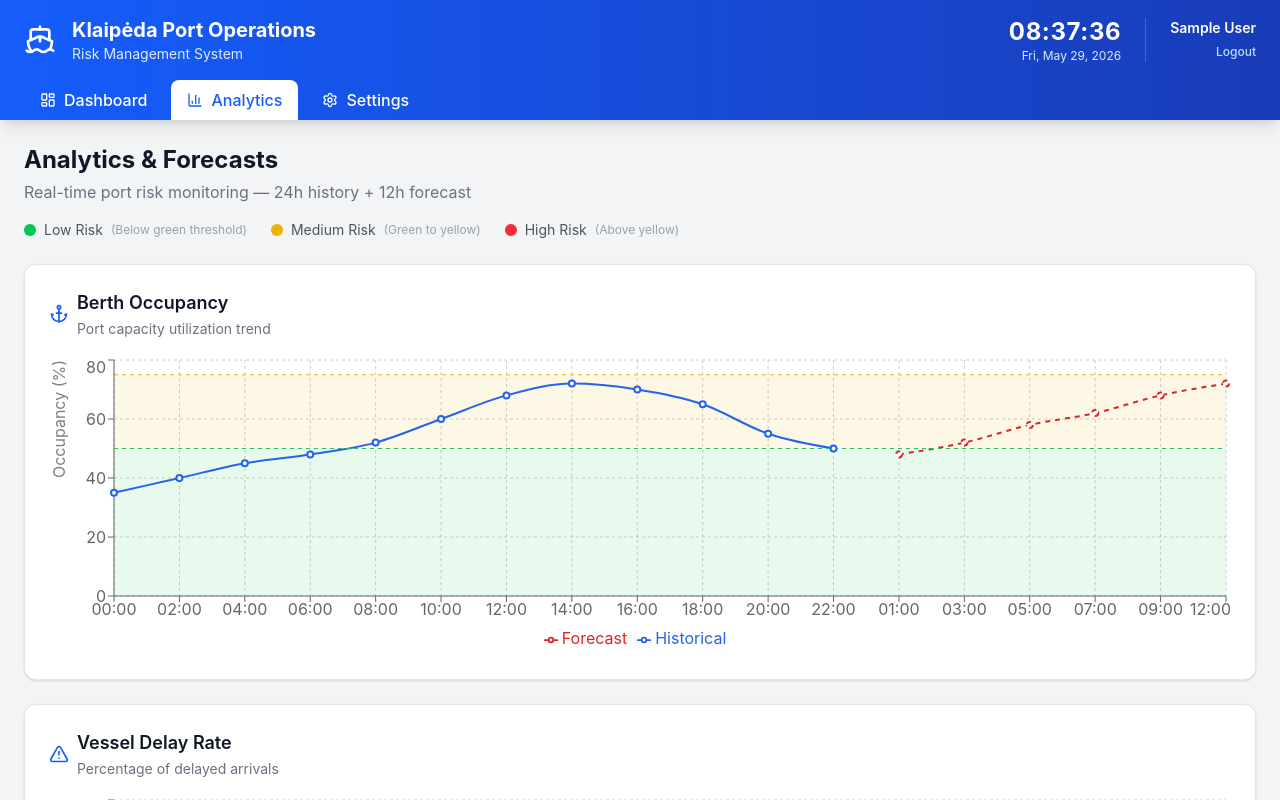
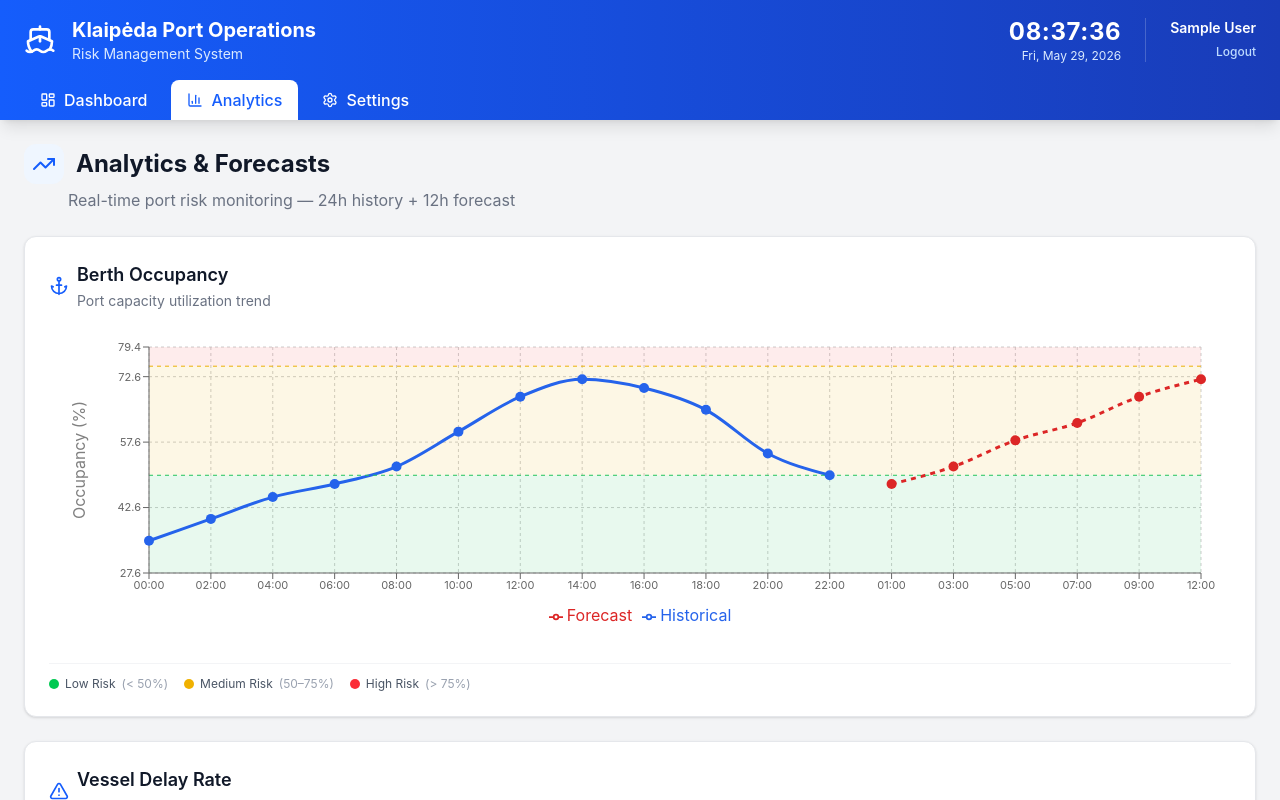
Before and after one commit to NikitaMotiejatis/LifeAfterTheDream, a React (Vite) app in the folder frontend/: page /analytics in a window 1280 px wide. Shown: the top 800 px of the page. Built offline with nearby package versions, Linux system fonts and the light colour scheme; sample sign-in values are in the browser's storage.

Commit message:
diagram improvement, text fix

```diff
--- a/frontend/src/components/analytics/AnalyticsCard.tsx
+++ b/frontend/src/components/analytics/AnalyticsCard.tsx
@@ -20,9 +20,17 @@ export default function AnalyticsCard({
   greenThreshold,
   yellowThreshold,
 }: AnalyticsCardProps) {
+  const getUnit = () => {
+    if (yAxisLabel.includes('%')) return '%';
+    if (yAxisLabel.includes('hours')) return 'hrs';
+    if (yAxisLabel.includes('Score')) return 'pts';
+    return '';
+  };
+  const unit = getUnit();
+
   return (
     <div className="bg-white rounded-xl shadow-sm border border-gray-200 p-6">
-      {/* Card Header with Icon */}
+      {/* Card Header*/}
       <div className="flex items-center gap-2 mb-4">
         <Icon className="w-5 h-5 text-blue-600" />
         <div className="flex-1">
@@ -39,6 +47,31 @@ export default function AnalyticsCard({
         greenThreshold={greenThreshold}
         yellowThreshold={yellowThreshold}
       />
+
+      {/* Risk Legend*/}
+      <div className="flex gap-4 mt-4 pt-3 border-t border-gray-100 text-xs">
+        <div className="flex items-center gap-1.5">
+          <div className="w-2.5 h-2.5 rounded-full bg-green-500"></div>
+          <span className="text-gray-600">Low Risk</span>
+          <span className="text-gray-400">
+            (&lt; {greenThreshold}{unit})
+          </span>
+        </div>
+        <div className="flex items-center gap-1.5">
+          <div className="w-2.5 h-2.5 rounded-full bg-yellow-500"></div>
+          <span className="text-gray-600">Medium Risk</span>
+          <span className="text-gray-400">
+            ({greenThreshold}–{yellowThreshold}{unit})
+          </span>
+        </div>
+        <div className="flex items-center gap-1.5">
+          <div className="w-2.5 h-2.5 rounded-full bg-red-500"></div>
+          <span className="text-gray-600">High Risk</span>
+          <span className="text-gray-400">
+            (&gt; {yellowThreshold}{unit})
+          </span>
+        </div>
+      </div>
     </div>
   );
 }
--- a/frontend/src/components/analytics/AnalyticsHeader.tsx
+++ b/frontend/src/components/analytics/AnalyticsHeader.tsx
@@ -1,29 +1,17 @@
+import { TrendingUp } from 'lucide-react';
+
 export default function AnalyticsHeader() {
   return (
     <div>
-      <h1 className="text-2xl font-bold text-gray-900">Analytics & Forecasts</h1>
-      <p className="text-gray-500 mt-1">
+      <div className="flex items-center gap-3 mb-1">
+        <div className="p-2 bg-blue-50 rounded-xl">
+          <TrendingUp className="w-6 h-6 text-blue-600" />
+        </div>
+        <h1 className="text-2xl font-bold text-gray-900">Analytics & Forecasts</h1>
+      </div>
+      <p className="text-gray-500 mt-1 ml-11">
         Real-time port risk monitoring — 24h history + 12h forecast
       </p>
-
-      {/* Risk Legend */}
-      <div className="flex gap-6 mt-4 text-sm">
-        <div className="flex items-center gap-2">
-          <div className="w-3 h-3 rounded-full bg-green-500"></div>
-          <span className="text-gray-600">Low Risk</span>
-          <span className="text-xs text-gray-400">(Below green threshold)</span>
-        </div>
-        <div className="flex items-center gap-2">
-          <div className="w-3 h-3 rounded-full bg-yellow-500"></div>
-          <span className="text-gray-600">Medium Risk</span>
-          <span className="text-xs text-gray-400">(Green to yellow)</span>
-        </div>
-        <div className="flex items-center gap-2">
-          <div className="w-3 h-3 rounded-full bg-red-500"></div>
-          <span className="text-gray-600">High Risk</span>
-          <span className="text-xs text-gray-400">(Above yellow)</span>
-        </div>
-      </div>
     </div>
   );
 }
--- a/frontend/src/components/charts/TrendChart.tsx
+++ b/frontend/src/components/charts/TrendChart.tsx
@@ -26,6 +26,31 @@ interface TrendChartProps {
   yellowThreshold: number;
 }
 
+function getYAxisDomain(data: TrendDataPoint[]): [number, number] {
+  // Collect all non-null values
+  const allValues = data
+    .flatMap((point) => [point.historical, point.forecast])
+    .filter((val): val is number => val !== null);
+
+  if (allValues.length === 0) return [0, 100];
+
+  const maxValue = Math.max(...allValues);
+  const minValue = Math.min(...allValues);
+
+  // Add 20% padding above and below for comfortable viewing
+  const range = maxValue - minValue;
+  const padding = range * 0.2;
+
+  let yMin = Math.max(0, minValue - padding);
+  let yMax = maxValue + padding;
+
+  if (yMax - yMin < 10) {
+    yMax = yMin + 10;
+  }
+
+  return [yMin, yMax];
+}
+
 export default function TrendChart({
   title,
   data,
@@ -33,46 +58,61 @@ export default function TrendChart({
   greenThreshold,
   yellowThreshold,
 }: TrendChartProps) {
+  const yAxisDomain = getYAxisDomain(data);
+  const [yMin, yMax] = yAxisDomain;
+
   return (
-    <div className="w-full" style={{ height: '300px' }}>
+    <div className="w-full" style={{ height: '320px' }}>
       {title && <h3 className="text-lg font-semibold mb-2">{title}</h3>}
       <ResponsiveContainer width="100%" height="100%">
-        <LineChart data={data}>
-          {/* Risk background zones */}
+        <LineChart
+          data={data}
+          margin={{ top: 20, right: 30, left: 40, bottom: 20 }}
+        >
+          {/* Risk background zones*/}
           <ReferenceArea
-            y1={0}
-            y2={greenThreshold}
+            y1={yMin}
+            y2={Math.min(greenThreshold, yMax)}
             fill="#22c55e"
             fillOpacity={0.1}
           />
           <ReferenceArea
-            y1={greenThreshold}
-            y2={yellowThreshold}
+            y1={Math.max(yMin, greenThreshold)}
+            y2={Math.min(yellowThreshold, yMax)}
             fill="#eab308"
             fillOpacity={0.1}
           />
           <ReferenceArea
-            y1={yellowThreshold}
-            y2={100}
+            y1={Math.max(yMin, yellowThreshold)}
+            y2={yMax}
             fill="#ef4444"
             fillOpacity={0.1}
           />
 
           <CartesianGrid strokeDasharray="3 3" />
-          <XAxis dataKey="label" />
+          <XAxis dataKey="label" tick={{ fontSize: 11 }} />
           <YAxis
-            label={{ value: yAxisLabel, angle: -90, position: 'insideLeft' }}
+            domain={yAxisDomain}
+            label={{
+              value: yAxisLabel,
+              angle: -90,
+              position: 'left',
+              offset: 10,
+              style: { textAnchor: 'middle' },
+            }}
+            tick={{ fontSize: 11 }}
+            tickCount={6}
+            axisLine={true}
           />
           <Tooltip />
           <Legend />
-
           {/* Historical line (blue) */}
           <Line
             type="monotone"
             dataKey="historical"
             stroke="#2563eb"
-            strokeWidth={2}
-            dot={{ r: 3 }}
+            strokeWidth={3}
+            dot={{ r: 5, strokeWidth: 0, fill: '#2563eb' }}
             name="Historical"
             connectNulls={false}
           />
@@ -82,9 +122,9 @@ export default function TrendChart({
             type="monotone"
             dataKey="forecast"
             stroke="#dc2626"
-            strokeWidth={2}
+            strokeWidth={3}
             strokeDasharray="5 5"
-            dot={{ r: 3 }}
+            dot={{ r: 5, strokeWidth: 0, fill: '#dc2626' }}
             name="Forecast"
             connectNulls={false}
           />
```
